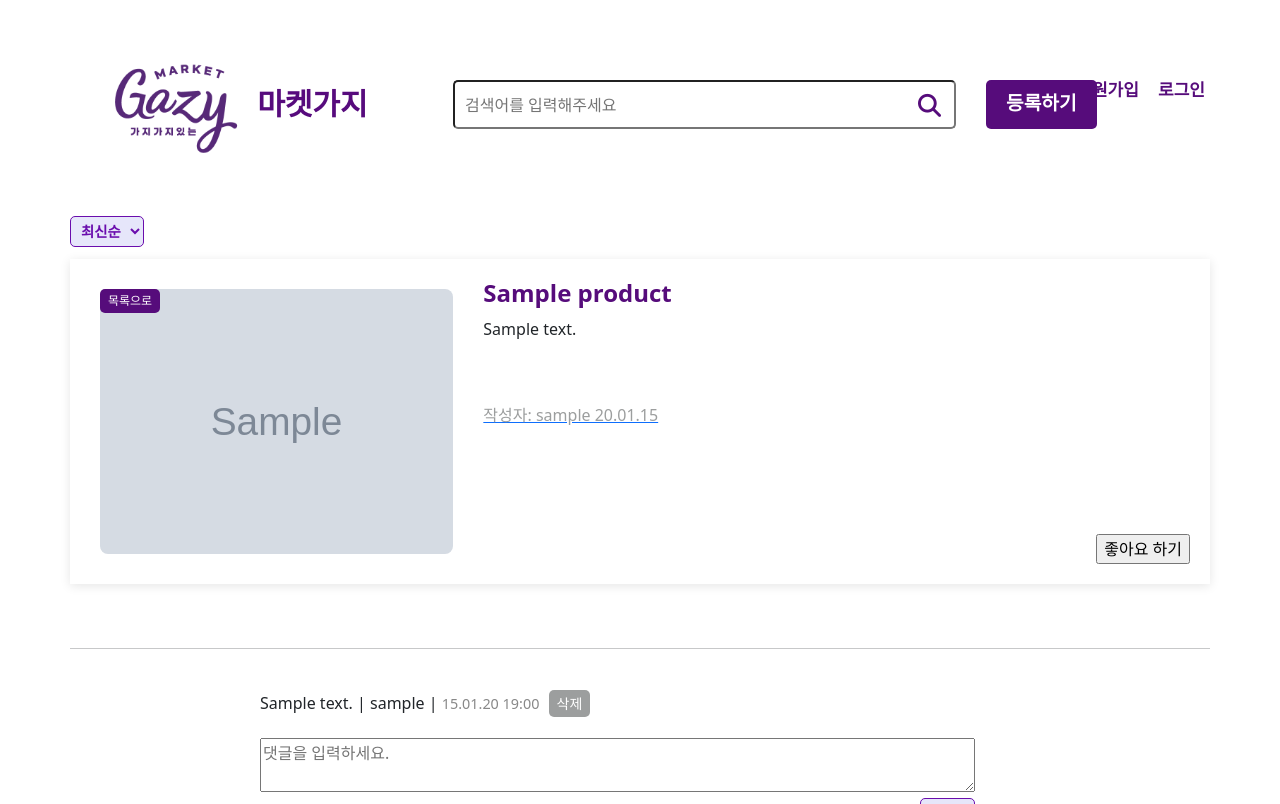
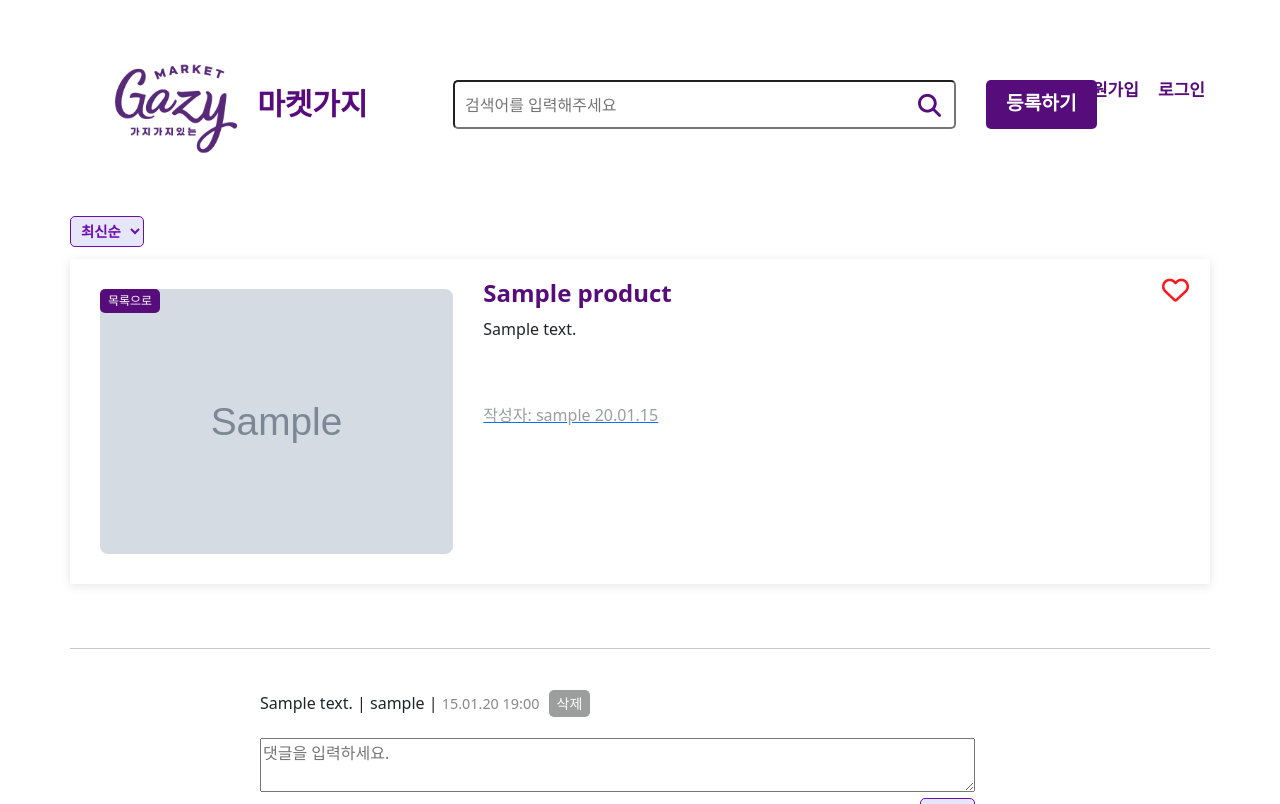
Before and after one commit to SHY-89/spartamarket_8, a Django app: page /products/read/1/ in a window 1280 px wide. Shown: the part 45-849 px from the top of the page. Run offline with Django 4.2, Linux system fonts and the light colour scheme; tables that the repository leaves empty hold one stand-in row (values such as "Sample post"); grey boxes marked "Sample" are stand-in pictures; parts of the project's set-up code (start-up, migrations or seed data) failed here and were passed over; some libraries are stand-ins or nearby versions.

Commit message:
feature:like 좋아요 버튼 하트 기호로 변경 (좋아요: 가득 찬 하트, 좋아요 취소: 빈 하트) (잘 안되는 기능들 여느떄처럼 영환님이 가르쳐줘서 구현 완료)

```diff
--- a/products/templates/products/read.html
+++ b/products/templates/products/read.html
@@ -14,8 +14,8 @@
         <p>{{ product.content }}</p>
         <a href="{% url 'users:profile' product.uuid.username %}"><p class="product-author">작성자: {{ product.uuid.username }} {{ product.created_at|date:"y.m.d" }}</p></a>
     </div>
+    {% if product.uuid.pk == request.user.pk %}
     <div class="product-actions">
-        {% if product.uuid.pk == request.user.pk %}
         <div class="action-buttons">
             <a class="btn edit-btn" href="{% url 'products:update' product.pk %}">수정하기</a>
             <div class="delete-form">
@@ -24,20 +24,20 @@
                     <button type="submit" class="btn-delete">삭제</button>
                 </form>
             </div>
-
-
+        </div>
     </div>
     {% else %}
+    <div class="product_like">
         <form action="{% url 'products:like' product.pk %}" method="POST">
             {% csrf_token %}
             {% if request.user in product.like_users.all %}
-                    <input type="submit" value="좋아요 취소하기">
+                <button type="submit" class="heart_btn" ><i class="fa-solid fa-heart"></i></button>
             {% else %}
-                    <input type="submit" value="좋아요 하기">
+                <button type="submit" class="heart_btn" ><i class="fa-regular fa-heart"></i></button>
             {% endif %}
         </form>
+    </div>
     {% endif %}
-    </div>
 </div>
 
 <script>
--- a/static/css/style.css
+++ b/static/css/style.css
@@ -451,6 +451,13 @@
     display: flex;
     gap: 50px; /* 버튼 간격 조정 */
 }
+.product_like {
+    position: absolute;
+    top: 10px; /* 상단 여백 */
+    right: 15px; /* 오른쪽 여백 */
+    display: flex;
+    gap: 50px; /* 버튼 간격 조정 */
+}
 
 .read-page .btn {
     background-color: #560C7B; /* 포인트 컬러 */
@@ -558,3 +565,10 @@
 .custom-delete-btn:hover {
     background-color: #c9302c; /* 호버 시 어두운 빨간색 */
 }
+
+.heart_btn {
+    background: none;
+    border : 0px;
+    color: #ff171b;
+    font-size: 27px;
+}
```
Lines whose indentation alone changed are shown as unchanged.
